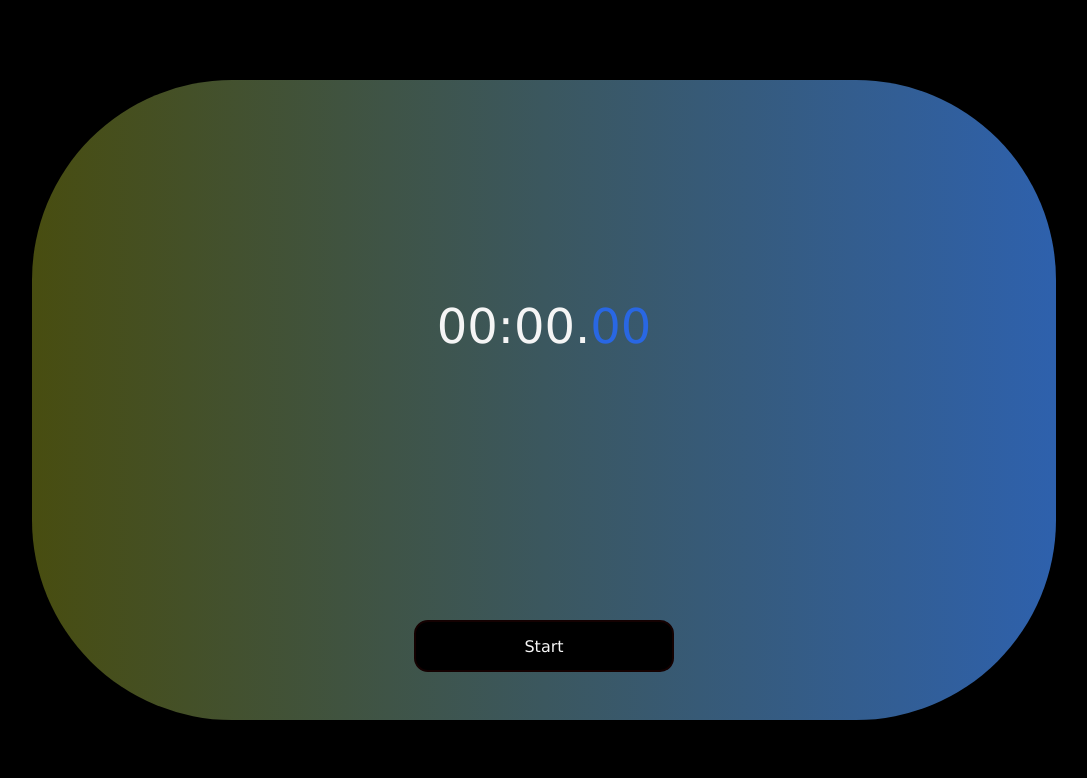
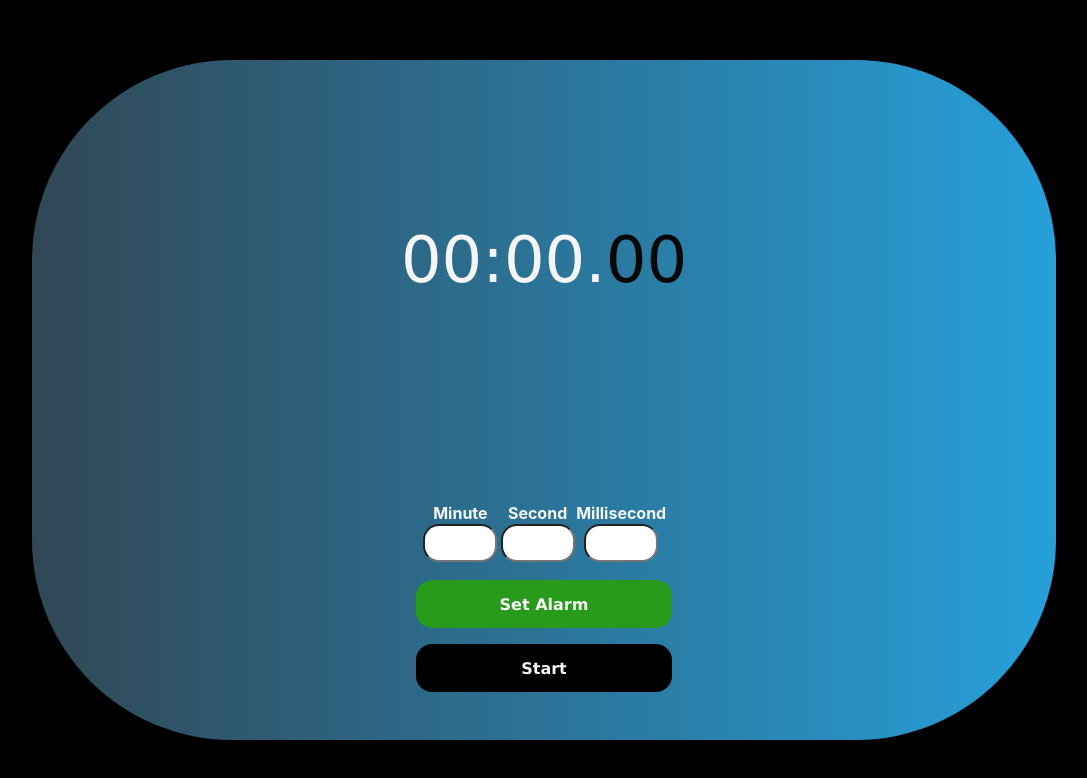
Before and after one commit to Frankva12/chronometer, a React (Create React App) app: page / in a window 1280 px wide. Shown: the top 778 px of the page, without its empty margins (96-1183 px from the left). Built offline with nearby package versions, Linux system fonts and the light colour scheme.

Commit message:
✨ improve the styles

```diff
--- a/src/modules/ControlButtons/ControlButtons.css
+++ b/src/modules/ControlButtons/ControlButtons.css
@@ -1,5 +1,4 @@
 .Control-Buttons {
-    display: flex;
     flex-direction: column;
     margin: 3rem;
     width: 100%;
@@ -16,19 +15,48 @@
   }
 
   .btn {
+    display: flex;
     font-family: Verdana, Geneva, Tahoma, sans-serif;
     width: 20vw;
     height: 6vh;
-    border-radius: 14px;
-    margin: 0px 6px;
-    display: flex;
-    border: 2px solid #140101;
+    border-radius: 1rem;
     justify-content: center;
     align-items: center;
     cursor: pointer;
     color: #f5f5f5;
   }
 
+  .inputTime{
+    border-radius: 1rem;
+    display: flex;
+    align-items: center;
+    gap: 0.5rem;
+    margin: 0.1rem;
+    padding: 0.5rem;
+    font-size: medium;
+    text-align: center;
+  }
+
+  .text-group{
+    display: flex;
+    flex-direction: row;
+    align-items: center;
+  }
+
+  .text-button{
+    display: flex;
+    flex-direction: column;
+    align-items: center;
+    color: #f5f5f5;
+  }
+
   .btn-one{
       background-color: #000000;
   }
+
+  .btn-alarm{
+    margin-bottom: 1rem;
+    cursor: pointer;
+    background-color: rgb(40, 155, 29);
+    text-align: center;
+  }
--- a/src/modules/ControlButtons/ControlButtons.jsx
+++ b/src/modules/ControlButtons/ControlButtons.jsx
@@ -4,10 +4,33 @@
 const ControlButtons = (props) => {
   const StartButton = (
     <div className="btn btn-one btn-start"
-         onClick={props.handleStart}>
+         onClick={props.handleStart} style={{ fontWeight: 'bold' }}>
       Start
     </div>
   );
+
+  const AlarmButton = (
+    <div className="btn btn-one btn-alarm" type="submit" style={{ fontWeight: 'bold' }}>
+      Set Alarm
+    </div>
+  )
+
+  const InputTime = (
+    <div >
+      <form className="text-group">
+        <p className="text-button" style={{ fontWeight: 'bold' }}>Minute
+        <input type="number" className="inputTime" style={{ fontWeight: 'bold' }} min='00' max='99' />
+        </p>
+        <p className="text-button" style={{ fontWeight: 'bold' }} >Second
+        <input type="number" className="inputTime" style={{ fontWeight: 'bold' }} min='00' max='59' />
+        </p>
+        <p className="text-button" style={{ fontWeight: 'bold' }} >Millisecond
+        <input type="number" className="inputTime" style={{ fontWeight: 'bold' }} min='00' max='99' />
+        </p>
+      </form>
+    </div>
+  );
+
   const ActiveButtons = (
     <div className="btn-grp">
       <div className="btn btn-two"
@@ -18,14 +41,17 @@
            onClick={props.handlePauseResume}>
         {props.isPaused ? "Resume" : "Pause"}
       </div>
+
     </div>
   );
 
   return (
     <div className="Control-Buttons">
-      <div>{props.active ? ActiveButtons : StartButton}</div>
+      <div>{InputTime}</div>
+      <div>{AlarmButton}</div>
+      <div>{props.active ? ActiveButtons : StartButton} </div>
     </div>
   );
 }
 
-export default  ControlButtons;
+export default ControlButtons;
--- a/src/modules/StopWatch/StopWatch.css
+++ b/src/modules/StopWatch/StopWatch.css
@@ -1,7 +1,10 @@
 .stop-watch{
-    height: 80%;
+    height: 85%;
     width: 80%;
-    background-image: linear-gradient(to right, rgb(72, 77, 16) , rgb(46, 97, 173));
+    background: #314755;  /* fallback for old browsers */
+    background: -webkit-linear-gradient(to left, #26a0da, #314755);  /* Chrome 10-25, Safari 5.1-6 */
+    background: linear-gradient(to left, #26a0da, #314755); /* W3C, IE 10+/ Edge, Firefox 16+, Chrome 26+, Opera 12+, Safari 7+ */
+
     display: flex;
     flex-direction: column;
     align-items: center;
--- a/src/modules/StopWatch/StopWatch.jsx
+++ b/src/modules/StopWatch/StopWatch.jsx
@@ -7,6 +7,7 @@
   const [isActive, setIsActive] = useState(false);
   const [isPaused, setIsPaused] = useState(true);
   const [time, setTime] = useState(0);
+  // const [alarm, setAlarm] = useState(0);
 
   React.useEffect(() => {
     let interval = null;
@@ -37,6 +38,7 @@
     setTime(0);
   };
 
+
   return (
     <div className="stop-watch">
       <Timer time={time} />
--- a/src/modules/Timer/Timer.css
+++ b/src/modules/Timer/Timer.css
@@ -1,23 +1,22 @@
 .timer{
-    margin : 5rem 0;
     width: 100%;
     display: flex;
-    height: 80%;
+    height: 40%;
     justify-content: center;
     align-items: center;
 }
 
 .alarm{
-
     flex-direction: row;
 }
 
 .digits{
     font-family: Verdana, Geneva, Tahoma, sans-serif;
-    font-size: 3rem;
+    margin-top: 2em;
+    font-size: 4rem;
     color:  #f5f5f5;
 }
 
 .mili-sec{
-    color:  #2967e3;
+    color:  #080808;
 }
--- a/src/modules/Timer/Timer.jsx
+++ b/src/modules/Timer/Timer.jsx
@@ -17,4 +17,5 @@
 
   );
 }
+
 export default Timer;
```
Also changed, not shown: 1 other file (tests, documents, lock files or other folders).
